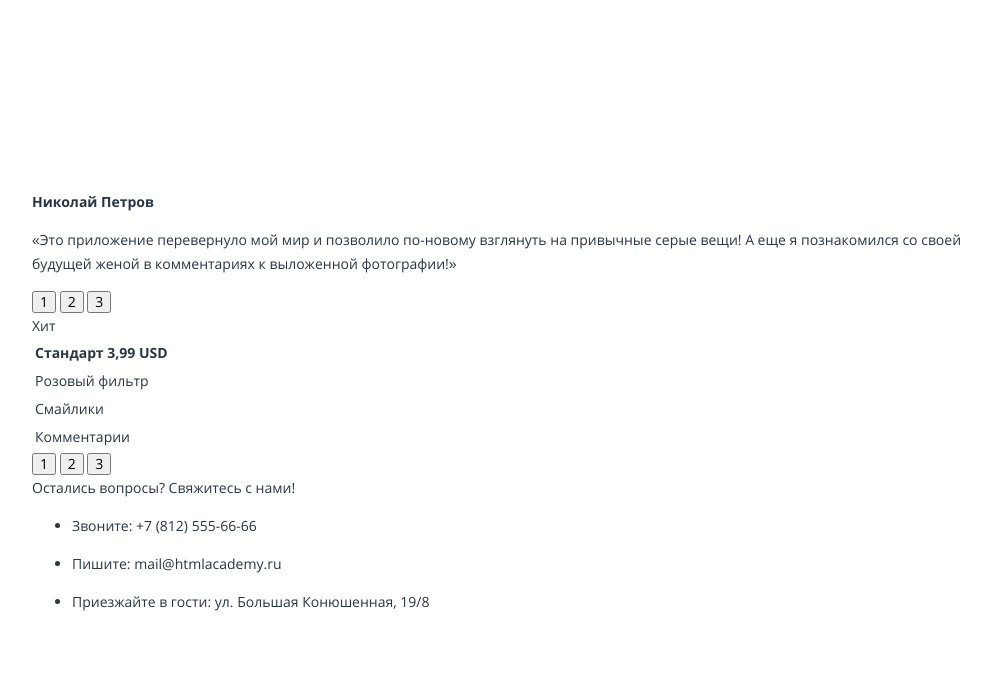
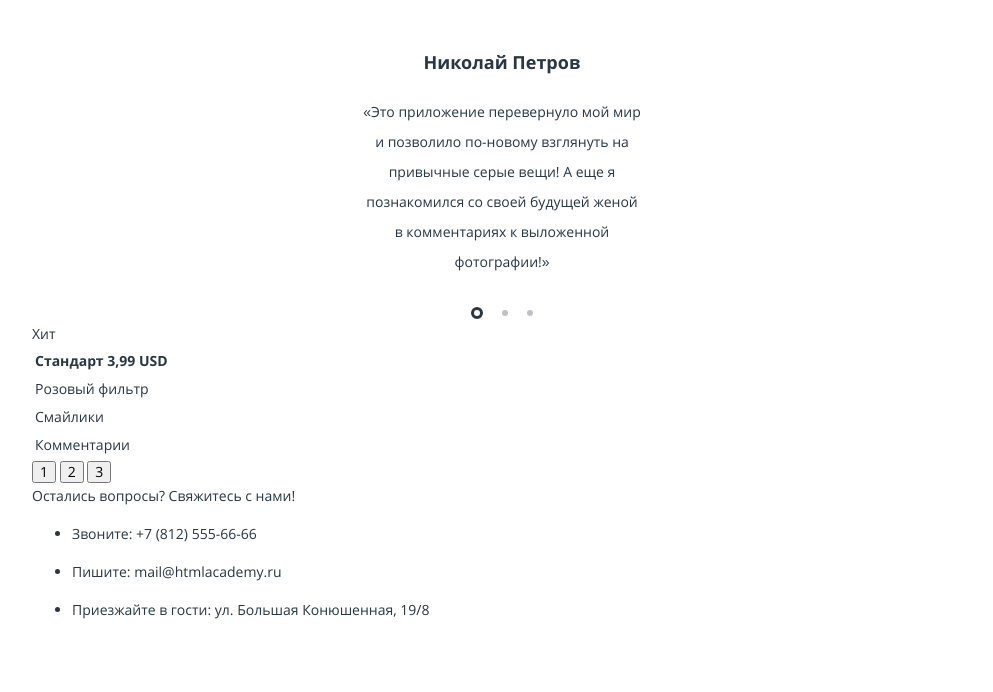
Before and after one commit to vlesovaya/21085-pink-16, a website: page source/index.html in a window 1280 px wide. Shown: the part 2157-2849 px from the top of the page, without its empty margins (138-1131 px from the left). Drawn offline with nearby package versions, Linux system fonts and the light colour scheme; files that its build step writes are made by us from their sources.

Commit message:
Оживила слайдер

```diff
--- a/source/index.html
+++ b/source/index.html
@@ -106,18 +106,31 @@
   <section class="reviews">
     <div class="reviews__container container">
       <h2 class="visually-hidden">Отзывы о нас</h2>
-      <div class="reviews__list slider-list">
-        <div class="reviews__item slider-item">
+      <input class="visually-hidden" type="radio" id="review-1" name="toggle" checked>
+      <input class="visually-hidden" type="radio" id="review-2" name="toggle">
+      <input class="visually-hidden" type="radio" id="review-3" name="toggle">
+      <div class="slider-controls">
+        <label class="slider-controls-item" for="review-1">Первый</label>
+        <label class="slider-controls-item" for="review-2">Второй</label>
+        <label class="slider-controls-item" for="review-3">Третий</label>
+      </div>
+      <ul class="reviews__list">
+        <li class="reviews__item reviews__item--1">
           <b class="reviews__author-name">Николай Петров</b>
           <p class="reviews__text">«Это приложение перевернуло мой мир и позволило по-новому взглянуть на привычные
             серые вещи! А еще я познакомился со своей будущей женой в комментариях к выложенной фотографии!»</p>
-        </div>
-      </div>
-      <div class="reviews__toggles slider__toggles">
-        <button class="slider__toggle" type="button">1</button>
-        <button class="slider__toggle" type="button">2</button>
-        <button class="slider__toggle" type="button">3</button>
-      </div>
+        </li>
+        <li class="reviews__item reviews__item--2">
+          <b class="reviews__author-name">Иван Петров</b>
+          <p class="reviews__text">«Это приложение перевернуло мой мир и позволило по-новому взглянуть на привычные
+            серые вещи! А еще я познакомился со своей будущей женой в комментариях к выложенной фотографии!»</p>
+        </li>
+        <li class="reviews__item reviews__item--3">
+          <b class="reviews__author-name">Николай Петров</b>
+          <p class="reviews__text">«Это приложение перевернуло мой мир и позволило по-новому взглянуть на привычные
+            серые вещи! А еще я познакомился со своей будущей женой в комментариях к выложенной фотографии!»</p>
+        </li>
+      </ul>
     </div>
   </section>
   <section class="price">
--- a/source/less/blocks/reviews.less
+++ b/source/less/blocks/reviews.less
@@ -1,3 +1,81 @@
 .reviews {
-  margin-top: 193px;
+  position: relative;
+  margin-top: 50px;
 }
+
+.reviews input {
+  display: none;
+}
+
+.reviews__list {
+  position: relative;
+  width: 280px;
+  min-height: 225px;
+  margin: 0 auto;
+  padding: 0;
+  padding-bottom: 50px;
+  list-style: none;
+}
+
+.reviews__item {
+  position: absolute;
+  text-align: center;
+  display: none;
+}
+
+.reviews__author-name {
+  display: block;
+  margin-bottom: 20px;
+  font-size: 18px;
+  line-height: 30px;
+}
+
+.reviews__text {
+  margin: 0;
+  line-height: 30px;
+}
+
+.slider-controls {
+  display: block;
+  position: absolute;
+  left: 50%;
+  bottom: 0;
+  z-index: 2;
+
+  width: 100px;
+  height: 15px;
+
+  text-align: center;
+  font-size: 0;
+  transform: translateX(-50%);
+}
+
+.slider-controls label {
+  display: inline-block;
+  vertical-align: center;
+  width: 6px;
+  height: 6px;
+  margin-right: 19px;
+  background: #283645;
+  opacity: 0.3;
+  border-radius: 50%;
+  cursor: pointer;
+}
+
+.slider-controls label:last-child {
+  margin-right: 0;
+}
+
+#review-1:checked ~.slider-controls label[for=review-1],
+#review-2:checked ~.slider-controls label[for=review-2],
+#review-3:checked ~.slider-controls label[for=review-3]{
+  border: 3px solid #283645;
+  opacity: 1;
+  background-color: #ffffff;
+}
+
+#review-1:checked ~ .reviews__list .reviews__item--1,
+#review-2:checked ~ .reviews__list .reviews__item--2,
+#review-3:checked ~ .reviews__list .reviews__item--3 {
+  display: block;
+}
```
